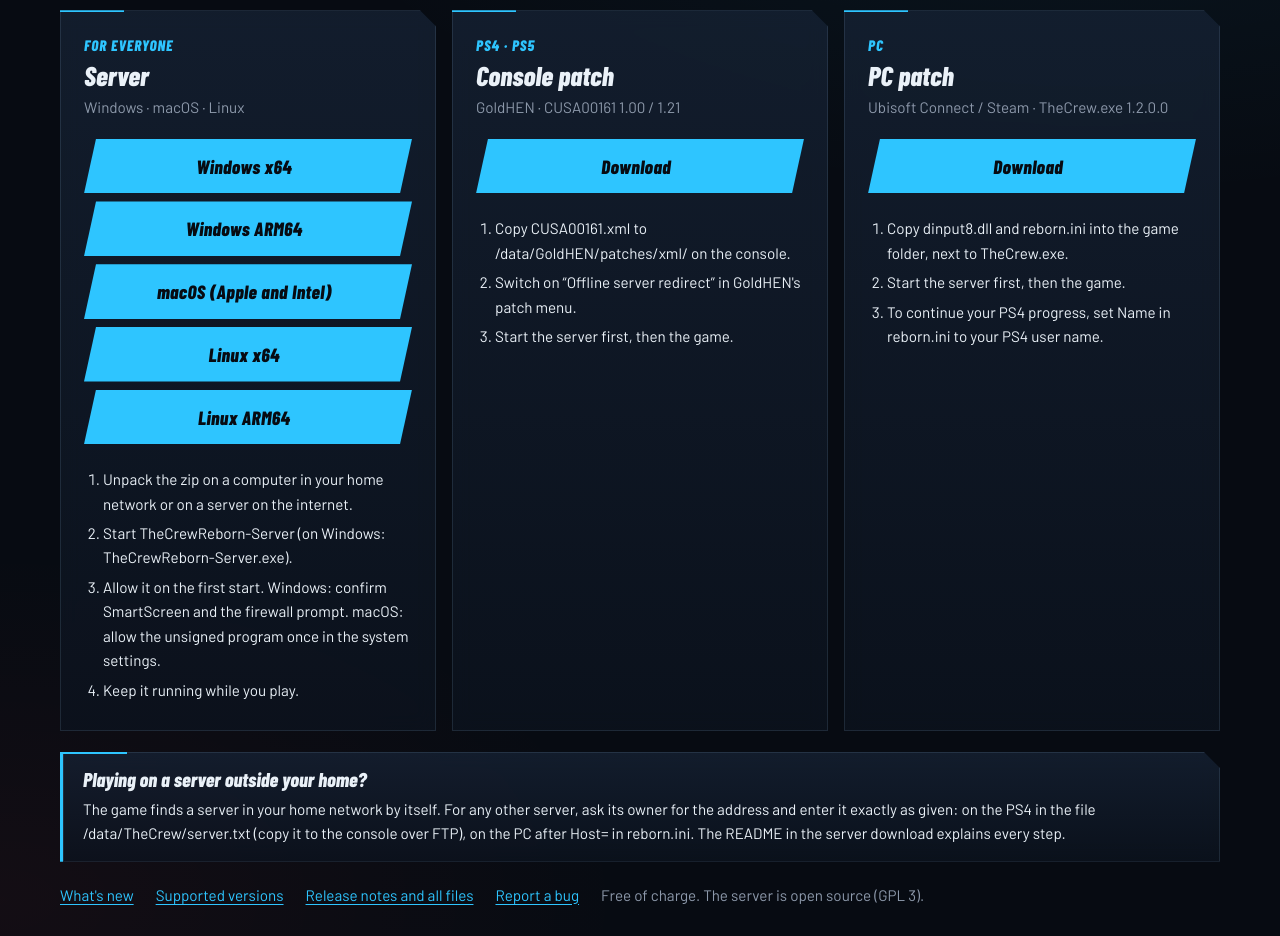
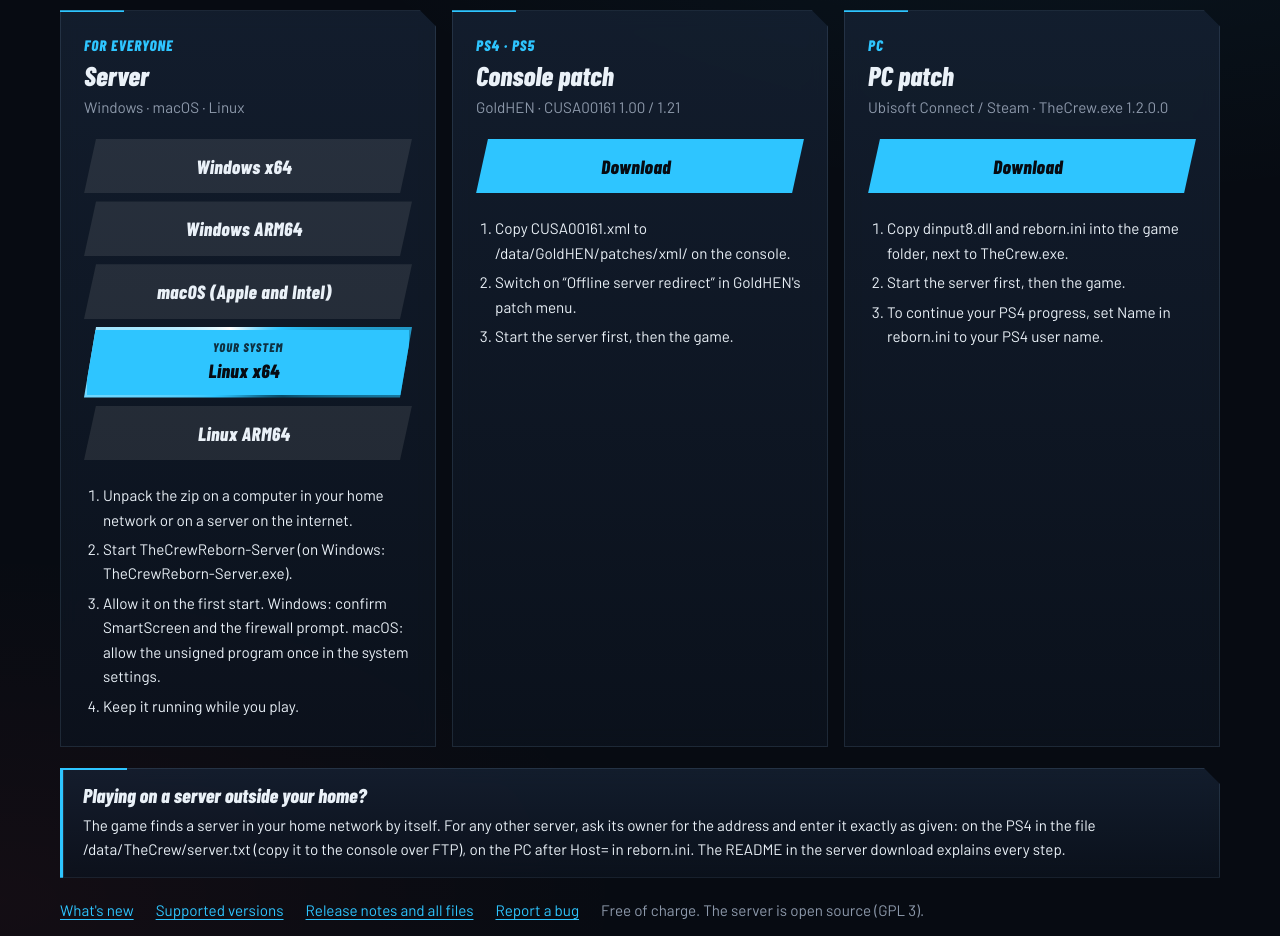
Before and after one commit to thecrewreborn/thecrewreborn.github.io, a plain HTML site: page index.html in a window 1280 px wide. Shown: the part 1180-2116 px from the top of the page. Drawn offline with Linux system fonts and the light colour scheme; no server answers.

Commit message:
Download: mark the server build for the visitor's system with a running frame

```diff
--- a/assets/site.js
+++ b/assets/site.js
@@ -196,6 +196,8 @@
     ad5t: "Jeder Wert aus config.ini mit seinem Standardwert und dem Hinweis, ob er sofort oder erst nach einem Neustart gilt. Beim Speichern ändert sich nur diese eine Zeile, deine Kommentare bleiben erhalten.",
     ad6: "Protokoll, Neustart, Passwort",
     ad6t: "Das Serverprotokoll mit Filter, Knöpfe zum Neustarten und Beenden des Servers und auf Wunsch ein Passwort für die Seite.",
+    dlYours: "Dein System",
+    dlYoursMaybe: "Vermutlich dein System",
     shotsTitle: "Screenshots",
     shotsText: "Szenen, aufgenommen auf einer PS4, die auf dem Reborn-Server spielt.",
     needTitle: "Das brauchst du",
@@ -263,12 +265,13 @@
   };
 
   const nodes = Array.from(document.querySelectorAll("[data-i18n]"));
-  const EN = {};
+  const EN = { dlYours: "Your system", dlYoursMaybe: "Probably your system" };
   nodes.forEach((n) => (EN[n.dataset.i18n] = n.textContent));
   const altNodes = Array.from(document.querySelectorAll("[data-i18n-alt]"));
   altNodes.forEach((n) => (EN[n.dataset.i18nAlt] = n.alt));
   const C = window.CONTENT || { videos: [], screenshots: [] };
   let lang = "en";
+  let yours = null;  // the visitor's server download (detectPlatform), or null
   // texts that name the current release: their version number follows the latest release on GitHub
   const VERSIONED = new Set(["download", "a4"]);
   let shownVersion = null;
@@ -292,6 +295,7 @@
       if (dict[n.dataset.i18nAria]) n.setAttribute("aria-label", dict[n.dataset.i18nAria]);
     });
     renderGallery();
+    markYours();
     renderPlaylist();
     renderDownloads();
     renderCompare();
@@ -418,6 +422,40 @@
     if (release) document.getElementById("dlNotes").href = release.html_url;
   }
 
+  // The visitor's system, to mark the matching server download: the OS from the browser, the CPU where the browser
+  // tells it (Chromium's client hints; aarch64 or x86_64 in a Linux user agent). Phones and tablets get no mark.
+  // Without a CPU hint Windows and Linux fall back to x64, marked as a guess; macOS needs none (one universal build).
+  async function detectPlatform() {
+    const nav = navigator, ua = nav.userAgent || "";
+    const uad = nav.userAgentData;
+    if ((uad && uad.mobile) || /Android|iPhone|iPad|iPod/i.test(ua) || (/Macintosh/.test(ua) && nav.maxTouchPoints > 1)) return null;
+    const os = (uad && uad.platform) || nav.platform || ua;
+    let arch = null;
+    if (uad && uad.getHighEntropyValues) {
+      try { arch = (await uad.getHighEntropyValues(["architecture"])).architecture || null; } catch (e) { arch = null; }
+    }
+    if (!arch && /aarch64|arm64/i.test(ua)) arch = "arm";
+    if (!arch && /Linux/.test(ua) && /x86_64|amd64/i.test(ua)) arch = "x86";  // Windows user agents say x64 on ARM too
+    const sure = arch === "arm" || arch === "x86";
+    if (/Mac/i.test(os)) return { platform: "macos-universal", sure: true };
+    if (/Win/i.test(os)) return { platform: arch === "arm" ? "windows-arm64" : "windows-x64", sure: sure };
+    if (/Linux|X11/i.test(os) && !/CrOS/.test(ua)) return { platform: arch === "arm" ? "linux-arm64" : "linux-x64", sure: sure };
+    return null;
+  }
+  function markYours() {
+    document.querySelectorAll("[data-platform]").forEach((a) => {
+      const hit = !!yours && a.dataset.platform === yours.platform;
+      a.classList.toggle("dl-match", hit);
+      let tag = a.querySelector(".dl-you");
+      if (hit && !tag) { tag = document.createElement("em"); tag.className = "dl-you"; a.prepend(tag); }
+      if (!hit && tag) tag.remove();
+      if (hit) tag.textContent = (lang === "de" ? DE : EN)[yours.sure ? "dlYours" : "dlYoursMaybe"];
+    });
+    const box = document.querySelector(".dl-btns");
+    if (box) box.classList.toggle("has-match", !!yours);
+  }
+  detectPlatform().then((p) => { yours = p; markYours(); }).catch(() => {});
+
   fetch(RELEASES).then((r) => (r.ok ? r.json() : [])).then((list) => {
     release = list.find((r) => !r.draft && r.assets.length) || null;
     renderDownloads();
--- a/assets/style.css
+++ b/assets/style.css
@@ -734,7 +734,26 @@ h2::before {
 .dl-btn { margin: 1.2rem 0 1.1rem; text-align: center; }
 .dl-btns { display: flex; flex-direction: column; gap: 8px; margin: 1.2rem 0 1.1rem; }
 .dl-btns .dl-btn { margin: 0; }
-.dl-size { margin-left: .5em; font-style: normal; font-weight: 600; font-size: .8em; opacity: .75; }
+/* the server download that matches the visitor's system (site.js markYours): a running frame, the others step back */
+@property --dl-a { syntax: "<angle>"; initial-value: 0deg; inherits: false; }
+@keyframes dl-spin { to { --dl-a: 360deg; } }
+.dl-btns.has-match .dl-btn:not(.dl-match) { background: rgba(255, 255, 255, .09); color: var(--ice); }
+.dl-btns.has-match .dl-btn:not(.dl-match):hover { background: rgba(255, 255, 255, .16); }
+.dl-btn.dl-match {
+  padding: 10px 27px 8px;
+  border: 3px solid transparent;
+  background:
+    linear-gradient(var(--cyan), var(--cyan)) padding-box,
+    conic-gradient(from var(--dl-a), #fff, var(--cyan) 20%, #0a4a66 45%, var(--cyan) 70%, #fff) border-box;
+  animation: dl-spin 2.6s linear infinite;
+}
+.dl-btn.dl-match:hover {
+  background:
+    linear-gradient(#7fdcff, #7fdcff) padding-box,
+    conic-gradient(from var(--dl-a), #fff, var(--cyan) 20%, #0a4a66 45%, var(--cyan) 70%, #fff) border-box;
+}
+.dl-you { display: block; margin-bottom: 1px; font: 800 italic .78rem/1.2 "Barlow Condensed", sans-serif; letter-spacing: .08em; text-transform: uppercase; opacity: .8; }
+.dl-size { white-space: nowrap; margin-left: .5em; font-style: normal; font-weight: 600; font-size: .8em; opacity: .75; }
 .dl-steps { margin: 0; padding-left: 1.25em; color: var(--ice); font-size: .95rem; }
 .dl-steps li { margin: .35em 0; }
 .dl-other { margin: 1.3rem 0 0; padding: 16px 20px; color: var(--ice); font-size: .95rem; border-left: 3px solid var(--cyan); }
@@ -882,6 +901,7 @@ details p { margin: 0 0 20px; max-width: var(--measure); color: var(--steel); }
   .hero-bg, h1, .tagline, .ctas, .news, .platforms, .node.here .ping { animation: none; }
   .streaks { display: none; }
   .shot img, .play, summary::after, .btn, .episode, .episode img { transition: none; }
+  .dl-btn.dl-match { animation: none; }
 }
 
 /* 1.00 vs 1.21 comparison */
--- a/index.html
+++ b/index.html
@@ -14,7 +14,7 @@
 <meta name="theme-color" content="#070b12">
 <link rel="icon" href="assets/favicon.svg" type="image/svg+xml">
 <link rel="stylesheet" href="assets/fonts.css">
-<link rel="stylesheet" href="assets/style.css?v=38">
+<link rel="stylesheet" href="assets/style.css?v=39">
 </head>
 <body>
 
@@ -457,6 +457,6 @@
 
 <script data-goatcounter="https://knutwurst.goatcounter.com/count" async src="//gc.zgo.at/count.js"></script>
 <script src="assets/content.js?v=27"></script>
-<script src="assets/site.js?v=59"></script>
+<script src="assets/site.js?v=60"></script>
 </body>
 </html>
```
